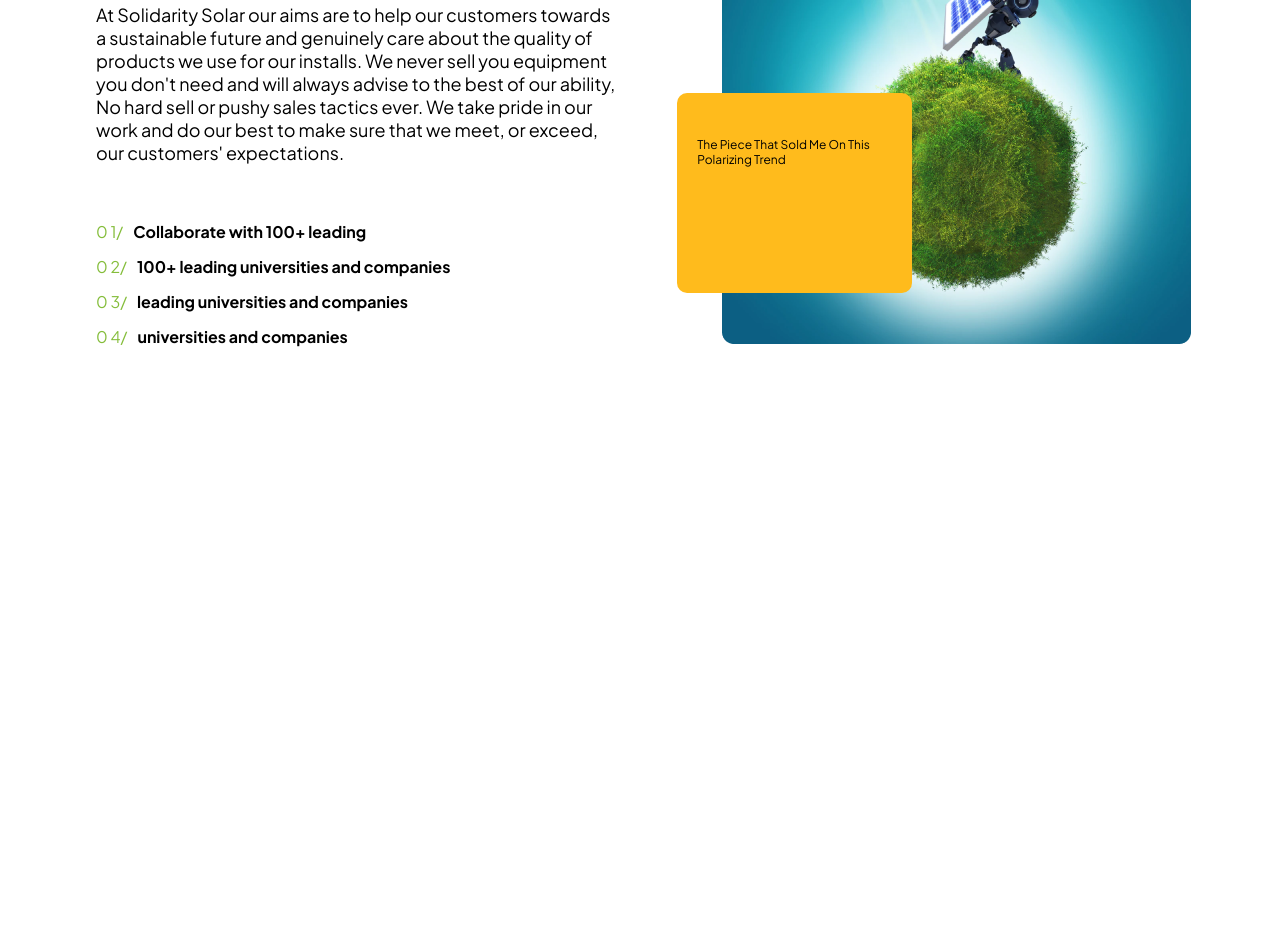
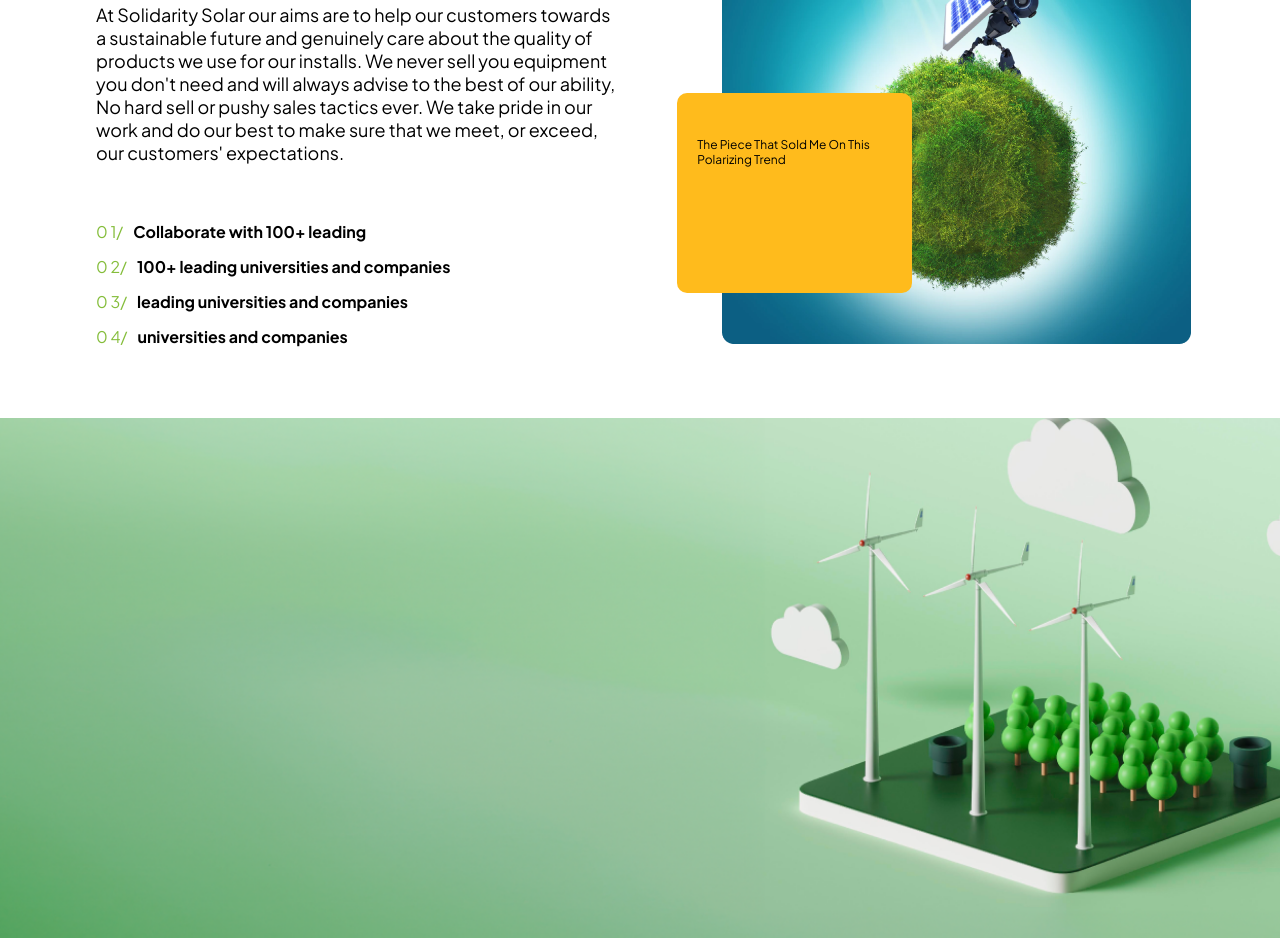
Before and after one commit to tokaashraf1/Landing-Page-for-solar-company, a plain HTML site: page index.html in a window 1280 px wide. Shown: the part 1128-2066 px from the top of the page. Before the commit the page ends 1546 px from the top, so only its background shows below. Drawn offline with Linux system fonts and the light colour scheme.

Commit message:
adding third section

```diff
--- a/css/style.css
+++ b/css/style.css
@@ -216,6 +216,12 @@ margin-left: 10px;
 color: black;
 font-weight: bold;
 }
+.power-section{
+  height: 65vh;
+  background-image: url("../img/8116\ 1.png");
+  background-position: center;
+  background-size: cover;
+}
 
 
 
@@ -300,8 +306,8 @@ font-weight: bold;
     width: 60%;
     left: -10px;
     bottom: -10px;
-    }
-    .info-features span{
-      font-size: 12px;
-      }
+  }
+  .info-features span {
+    font-size: 12px;
+  }
 }
--- a/index.html
+++ b/index.html
@@ -71,7 +71,6 @@
          <p> 0 2/<span>100+ leading universities and companies</span> </p>
          <p> 0 3/<span>leading universities and companies</span> </p>
          <p> 0 4/<span>universities and companies</span> </p>
-
       </div>
     </div>
   </div>
@@ -82,10 +81,12 @@
         <p>The Piece That Sold Me On This Polarizing Trend</p>
        </div>
     </div>
+    </div>
+</section>
+<!-- Power section -->
+ <section class="power-section">
 
-    </div>
-
-</section>
+ </section>
   <script src="js/script.js"></script>
 </body>
 
```
Also changed, not shown: img/8116 1.png (added).
